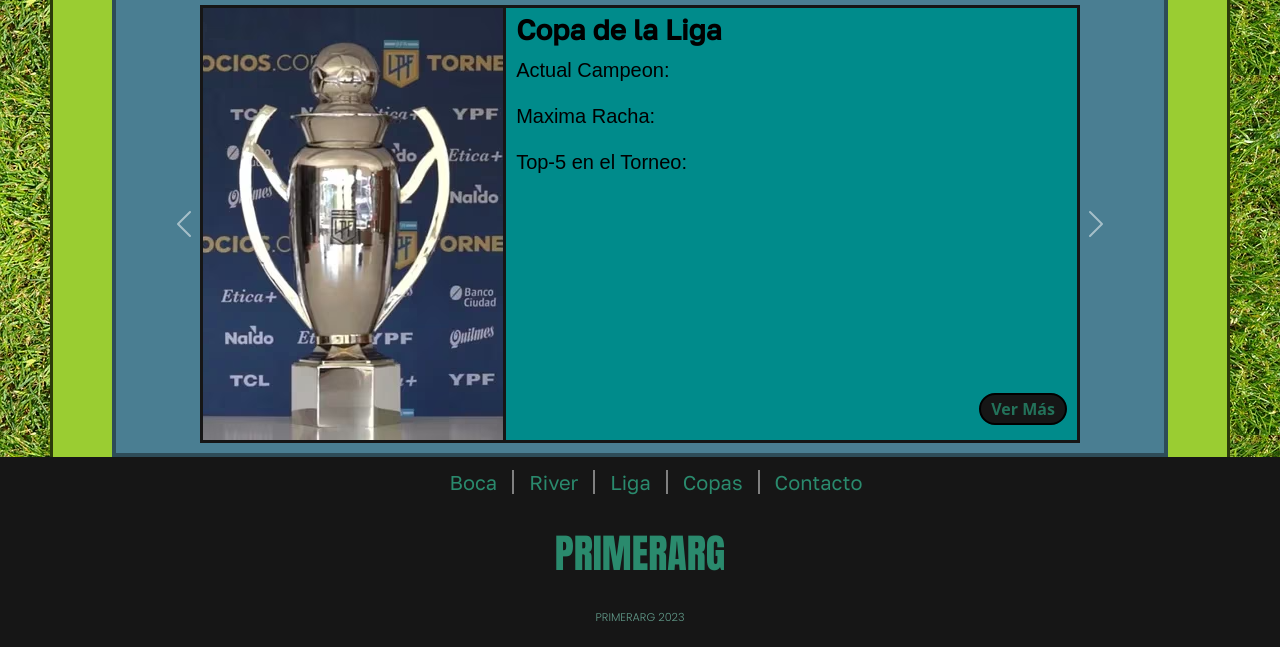
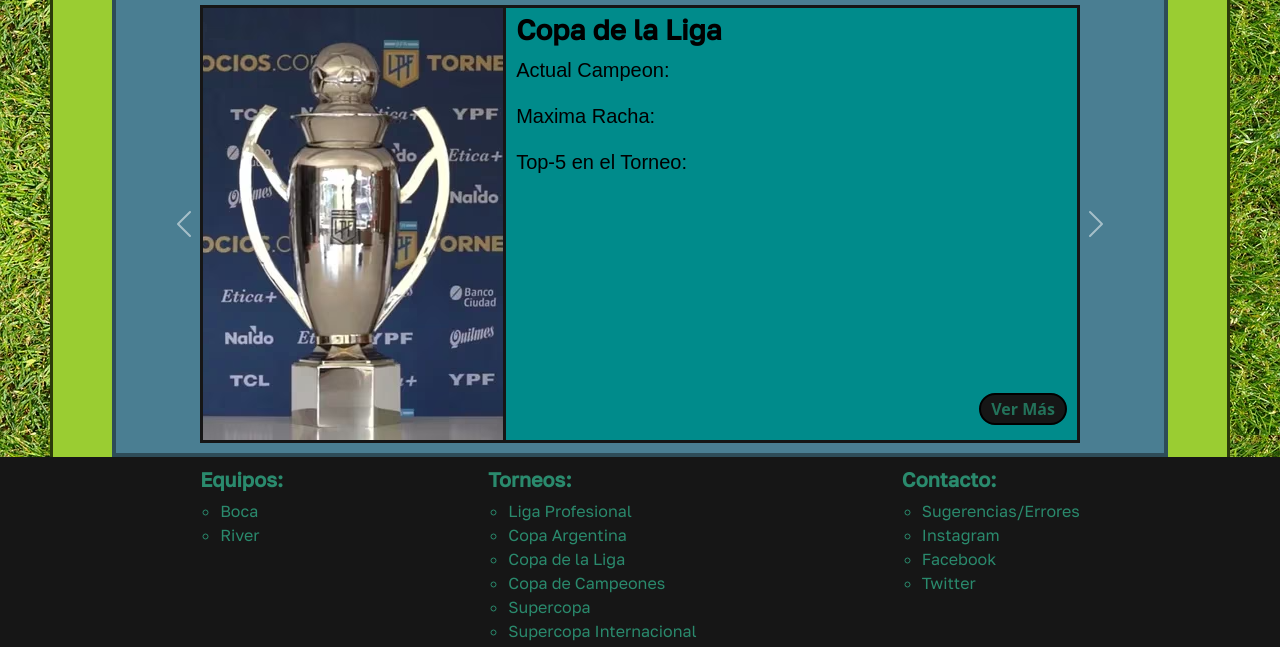
Before and after one commit to FranCue2/PF-Cueto, a plain HTML site: page index.html in a window 1280 px wide. Shown: the part 1465-2112 px from the top of the page. Drawn offline with nearby package versions, Linux system fonts and the light colour scheme; a web font is replaced by a local one.

Commit message:
Rediseño de footer

```diff
--- a/CSS/style.css
+++ b/CSS/style.css
@@ -61,7 +61,7 @@
     background-color: #161616;
     display: flex;
     flex-direction: column;
-    gap: 10px;
+    gap: 2px;
     align-items: center;
 }
 
@@ -75,14 +75,41 @@
 .footer-lista{
     list-style-type: none;
     display: flex;
+    justify-content: space-evenly;
+    width: 100%;
+    padding: 0;
+    gap: 5px;
+}
+
+.footer-lista h4{
+    font-weight: 600;
+    font-size: 20px;
+}
+
+.footer-lista ul{
+    padding-left: 20px;
+}
+
+.footer-lista li{
+    list-style:circle;
+    padding: 0;
+}
+
+.footer-lista div{
+    display: flex;
+    flex-direction: column;
+    color: rgb(42, 138, 109);
+    font-family: 'Golos Text';
+    text-decoration: none;
 }
 
 .footer-lista a{
     text-decoration: none;
     color: rgb(42, 138, 109);
-    padding: 0 15px;
-    font-size: 20px;
-    font-family: 'Golos Text';
+}
+
+.footer-lista a:hover{
+    color: rgb(10, 88, 202);
 }
 
 .footer-legales{
@@ -1267,3 +1294,17 @@
 
 
 /* Media Queryes */
+
+/*900px para carusel y proximo Partido*/
+
+@media (max-width: 900px) {
+
+}
+
+
+/*footer*/
+@media (max-width: 500px) {
+    .footer-lista a {
+        padding: 0 4px;
+    }
+}
--- a/index.html
+++ b/index.html
@@ -294,16 +294,39 @@
 
     <!-- Inicion del Footer -->
     <footer class="footer">
-        <ul class="footer-lista">
-            <li><a href="pages/equipos/boca.html" class="footer-item separador">Boca</a></li>
-            <li><a href="pages/equipos/river.html" class="footer-item separador">River</a></li>
-            <li><a href="pages/competencias/liga.html" class="footer-item separador">Liga</a></li>
-            <li><a href="pages/competencias/copas.html" class="footer-item separador">Copas</a></li>
-            <li><a href="pages/contacto.html" class="footer-item">Contacto</a></li>
-        </ul>
-        <p class="footer-logo"><a href="index.html" class="footer-logo">PRIMERARG</a></p>
 
-        <p class="footer-legales"> PRIMERARG 2023 </p>
+        <section class="footer-lista">
+            <div>
+                <h4>Equipos:</h4>
+                <ul>
+                    <li><a href="pages/equipos/boca.html">Boca</a></li>
+                    <li><a href="pages/equipos/river.html">River</a> </li>
+                </ul>
+            </div>
+            <div>
+                <h4>Torneos:</h4>
+                <ul>
+                    <li><a href="pages/competencias/liga.html">Liga Profesional</a> </li>
+                    <li><a href="pages/competencias/copas.html#copa-argentina">Copa Argentina</a> </li>
+                    <li><a href="pages/competencias/copas.html#copa-de-la-liga">Copa de la Liga</a> </li>
+                    <li><a href="pages/competencias/copas.html#otras-copas">Copa de Campeones</a> </li>
+                    <li><a href="pages/competencias/copas.html#otras-copas">Supercopa</a> </li>
+                    <li><a href="pages/competencias/copas.html#otras-copas">Supercopa Internacional</a> </li>
+                </ul>
+            </div>
+            <div>
+                <h4>Contacto:</h4>
+                <ul>
+                    <li><a href="pages/contacto.html">Sugerencias/Errores</a></li>
+                    <li><a href="">Instagram</a> </li>
+                    <li><a href="">Facebook</a> </li>
+                    <li><a href="">Twitter</a> </li>
+                </ul>
+            </div>
+        </section>
+
+        <div class="footer-logo"><a href="index.html" class="footer-logo">PRIMERARG</a></div>
+        <div><p class="footer-legales"> PRIMERARG 2023 </p></div>
 
         <section class="footer-redes-sociales">
             <a href=""><img src="multimedia/redes_sociales/facebook.png" alt="facebook"></a>
@@ -311,7 +334,7 @@
                     src="multimedia/redes_sociales/instagram.png" alt="instagram"></a>
             <a href=""><img src="multimedia/redes_sociales/twitter.png" alt="twitter"></a>
         </section>
-    </footer>
+
     <script src="https://cdn.jsdelivr.net/npm/bootstrap@5.2.3/dist/js/bootstrap.bundle.min.js"
         integrity="sha384-kenU1KFdBIe4zVF0s0G1M5b4hcpxyD9F7jL+jjXkk+Q2h455rYXK/7HAuoJl+0I4"
         crossorigin="anonymous"></script>
```
